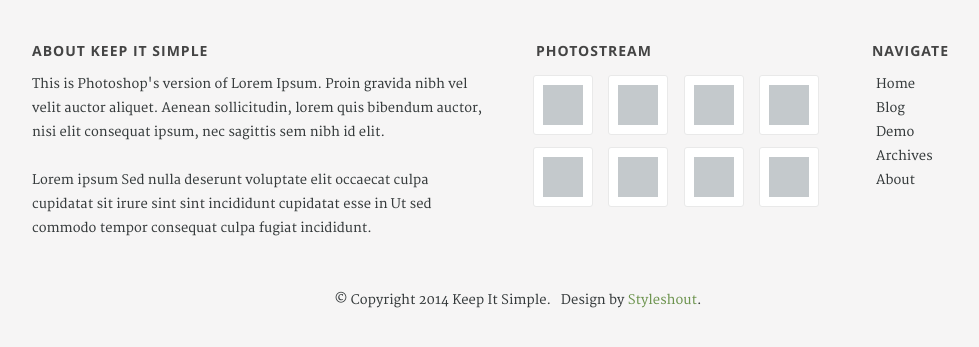
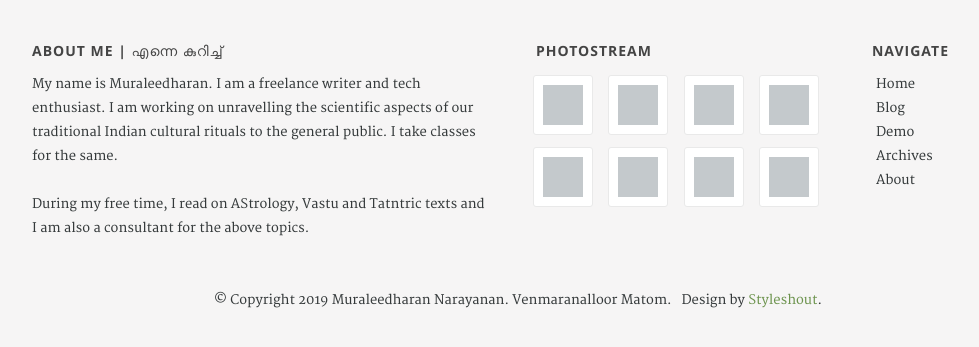
Before and after one commit to VedicFarm/VedicFarm.github.io, a plain HTML site: page index.html in a window 1280 px wide. Shown: the part 2007-2354 px from the top of the page, without its empty margins (122-1101 px from the left). Drawn offline with nearby package versions, Linux system fonts and the light colour scheme; a script that the page names is missing; a web font is replaced by a local one.

Commit message:
Update index.html

```diff
--- a/index.html
+++ b/index.html
@@ -8,7 +8,7 @@
    <!--- Basic Page Needs
    ================================================== -->
    <meta charset="utf-8">
-	<title>“ॐ | Welcome</title>
+	<title>ॐ | Welcome</title>
 	<meta name="description" content="History">
 	<meta name="author" content="Murali Venmaranalloor">
 
@@ -42,7 +42,7 @@
 
    		<div class="header-content twelve columns">
 
-		      <h1 id="logo-text"><a href="index.html" title="">നമസ്കാരം !</a></h1>
+		      <h1 id="logo-text"><a href="index.html" title="">ഹരിഃ ഓം. ഓം ഘ്രൂം നമഃ പരായ ഗോപ്ത്രേ നമഃ</a></h1>
 				<p id="intro">~ എൻ്റെ ബ്ലോഗിലേക് ഏവർക്കും സ്വാഗതം ! ~</p>
 
 			</div>
@@ -289,15 +289,12 @@
 
          <div class="six columns info">
 
-            <h3>About Keep It Simple</h3>
+            <h3>About Me | എന്നെ കുറിച്ച്  </h3>
 
-            <p>This is Photoshop's version  of Lorem Ipsum. Proin gravida nibh vel velit auctor aliquet.
-            Aenean sollicitudin, lorem quis bibendum auctor, nisi elit consequat ipsum, nec sagittis sem
-            nibh id elit.
+            <p> My name is Muraleedharan. I am a freelance writer and tech enthusiast. I am working on unravelling the scientific aspects of our traditional Indian cultural rituals to the general public. I take classes for the same.
             </p>
 
-            <p>Lorem ipsum Sed nulla deserunt voluptate elit occaecat culpa cupidatat sit irure sint
-            sint incididunt cupidatat esse in Ut sed commodo tempor consequat culpa fugiat incididunt.</p>
+            <p> During my free time, I read on AStrology, Vastu and Tatntric texts and I am also a consultant for the above topics. </p>
 
          </div>
 
@@ -330,7 +327,7 @@
             </ul>
          </div>
 
-         <p class="copyright">&copy; Copyright 2014 Keep It Simple. &nbsp; Design by <a title="Styleshout" href="http://www.styleshout.com/">Styleshout</a>.</p>
+         <p class="copyright">&copy; Copyright 2019 Muraleedharan Narayanan. Venmaranalloor Matom. &nbsp; Design by <a title="Styleshout" href="http://www.styleshout.com/">Styleshout</a>.</p>
 
       </div> <!-- End row -->
 
```
